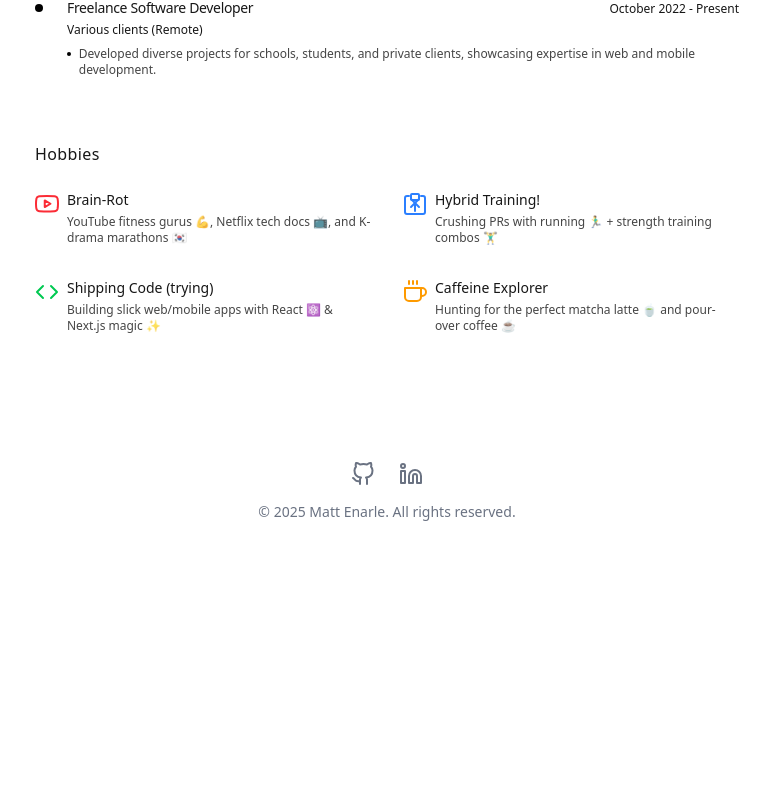
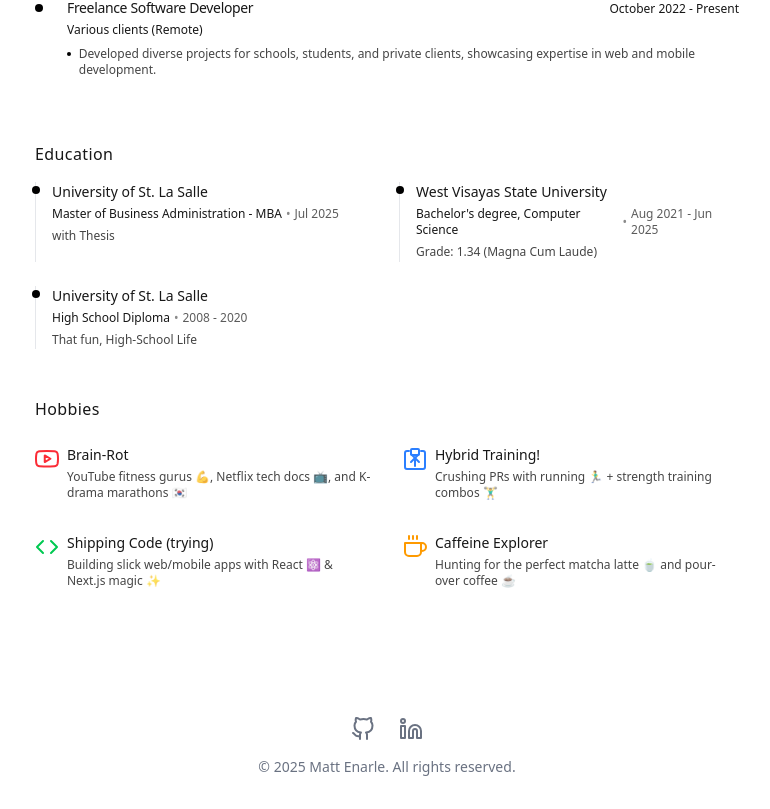
Before and after one commit to mattenarle10/matt-portfolio-v2, a Next.js app: page /about in a window 1280 px wide. Shown: the part 858-1667 px from the top of the page, without its empty margins (253-1023 px from the left). Before the commit the page ends 1412 px from the top, so only its background shows below. Built offline with nearby package versions, Linux system fonts and the light colour scheme.

Commit message:
feat: education section in about

```diff
--- a/src/app/about/page.tsx
+++ b/src/app/about/page.tsx
@@ -1,6 +1,7 @@
 import Gallery from '@/components/about/gallery';
 import Experiences from '@/components/about/experiences';
 import Hobbies from '@/components/about/hobbies';
+import Education from '@/components/about/education';
 
 export default function About() {
   return (
@@ -17,6 +18,10 @@ export default function About() {
       </section>
 
       <section>
+        <Education />
+      </section>
+
+      <section>
         <Hobbies />
       </section>
     </div>
--- a/src/components/about/education.tsx
+++ b/src/components/about/education.tsx
@@ -0,0 +1,59 @@
+'use client';
+
+import { motion } from 'framer-motion';
+
+const Education = () => {
+  const education = [
+    {
+      school: "University of St. La Salle",
+      degree: "Master of Business Administration - MBA",
+      date: "Jul 2025",
+      details: "with Thesis"
+    },
+    {
+      school: "West Visayas State University",
+      degree: "Bachelor's degree, Computer Science",
+      date: "Aug 2021 - Jun 2025",
+      details: "Grade: 1.34 (Magna Cum Laude)"
+    },
+    {
+      school: "University of St. La Salle",
+      degree: "High School Diploma",
+      date: "2008 - 2020",
+      details: "That fun, High-School Life"
+    }
+  ];
+
+  return (
+    <div className="mt-12 mb-12">
+      <h2 className="text-base font-medium mb-4 tracking-wide">Education</h2>
+
+      <div className="grid grid-cols-1 md:grid-cols-2 gap-6">
+        {education.map((item, index) => (
+          <motion.div
+            key={index}
+            initial={{ opacity: 0, y: 10 }}
+            animate={{ opacity: 1, y: 0 }}
+            transition={{ delay: index * 0.1 }}
+            className="group relative pl-4 border-l border-gray-200 dark:border-gray-800"
+            whileHover={{ x: 2 }}
+          >
+            <div className="absolute -left-1 top-1 w-2 h-2 rounded-full bg-black dark:bg-white group-hover:scale-125 transition-transform duration-300"></div>
+
+            <h3 className="text-sm font-medium group-hover:tracking-wide transition-all duration-300">
+              {item.school}
+            </h3>
+            <div className="flex items-center space-x-1 mt-1">
+              <p className="text-xs font-light">{item.degree}</p>
+              <span className="text-xs opacity-50">•</span>
+              <p className="text-xs opacity-70">{item.date}</p>
+            </div>
+            <p className="text-xs opacity-80 mt-1 leading-relaxed">{item.details}</p>
+          </motion.div>
+        ))}
+      </div>
+    </div>
+  );
+};
+
+export default Education;
```
